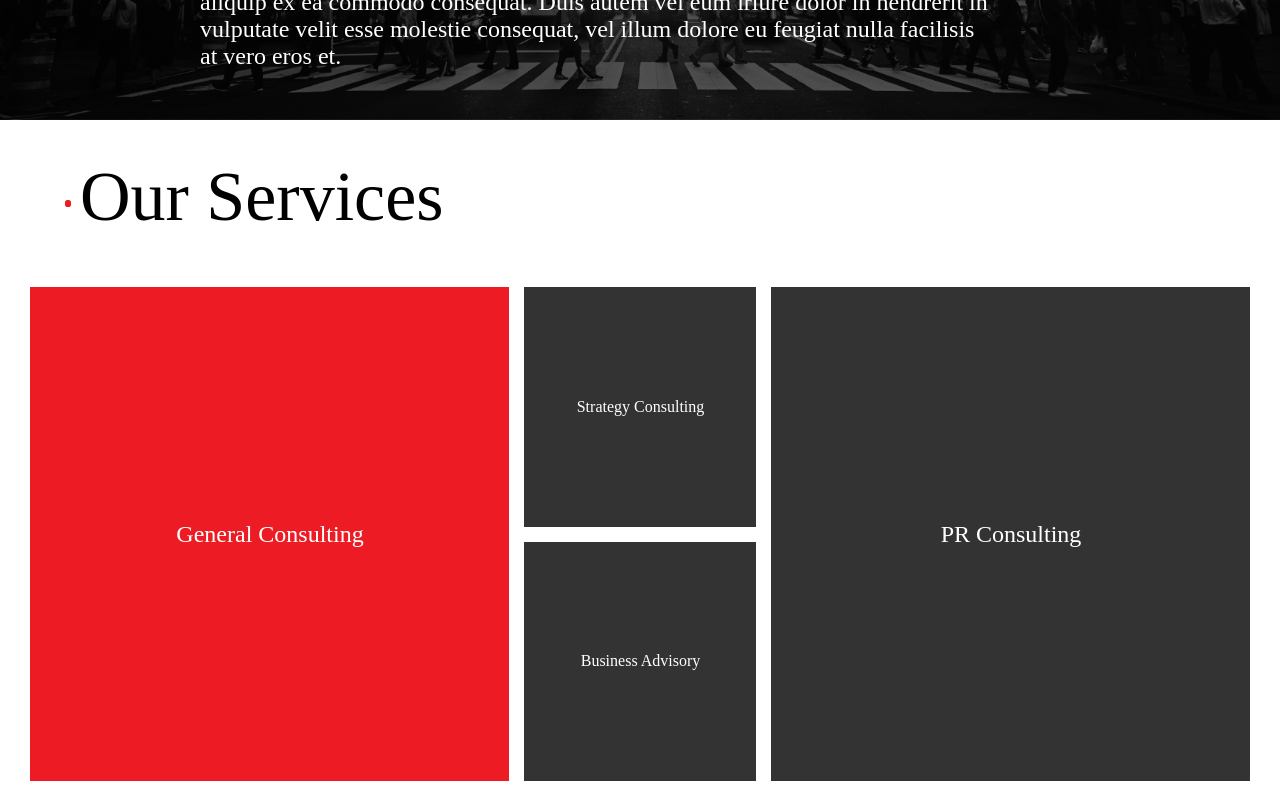
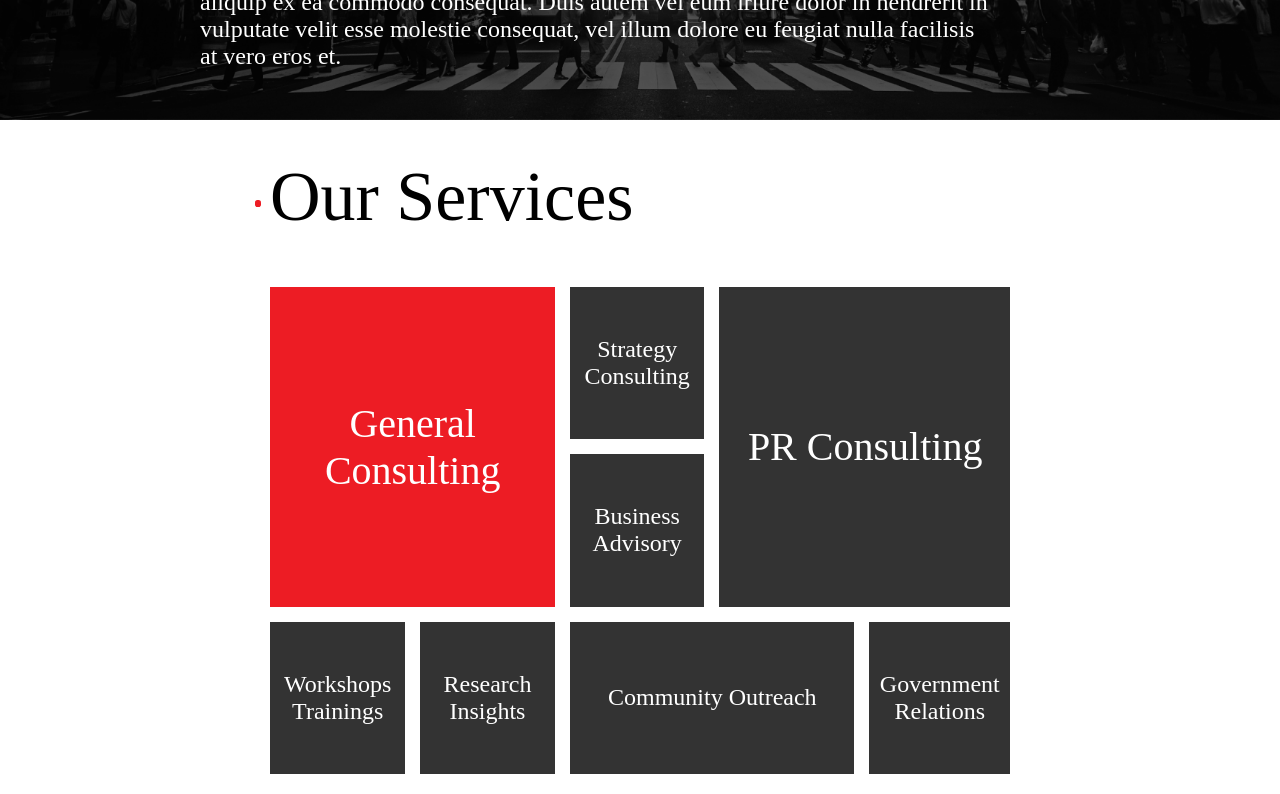
Before and after one commit to martastarnawska/landing-page, a Next.js app: page / in a window 1280 px wide. Shown: the part 680-1474 px from the top of the page. Built offline with nearby package versions, Linux system fonts and the light colour scheme; no server answers; a web font is replaced by a local one.

Commit message:
unify section widhts and heading paddings

```diff
--- a/src/components/ContactUs.scss
+++ b/src/components/ContactUs.scss
@@ -1,7 +1,7 @@
 @import '../styles.scss';
 
 .contactUs {
-  max-width: 900px;
+  max-width: 800px;
   margin: 0 auto;
   padding: 30px;
 
--- a/src/components/OurOffices.scss
+++ b/src/components/OurOffices.scss
@@ -2,7 +2,7 @@
 
 .offices {
   padding: 30px;
-  max-width: 1000px;
+  max-width: 800px;
   margin: auto;
 
   &__heading {
--- a/src/components/OurServices.scss
+++ b/src/components/OurServices.scss
@@ -1,15 +1,12 @@
 @import '../styles.scss';
-* {
-  box-sizing: border-box;
-}
 
 .ourServices {
-  max-width: 1300px;
+  max-width: 800px;
   margin: 0 auto;
   padding: 30px;
 
   &__heading {
-    padding: 50px 0 50px 50px;
+    padding: 50px 0;
   }
 
   &__dot {
@@ -43,6 +40,7 @@
   color: $c-white;
   text-align: center;
   font-size: $font-size-xxs;
+  padding: 10px;
 
   &::before {
     content: "";
@@ -86,6 +84,8 @@
   }
 
   @include tablet-screen {
+    font-size: $font-size-regular;
+
     &--unique {
       grid-column: 4/6;
       grid-row: 1 / 3;
@@ -95,5 +95,9 @@
       grid-column: 3/5;
       grid-row: 3/4;
     }
+
+    &--large {
+      font-size: $font-size-l;
+    }
   }
 }
```
